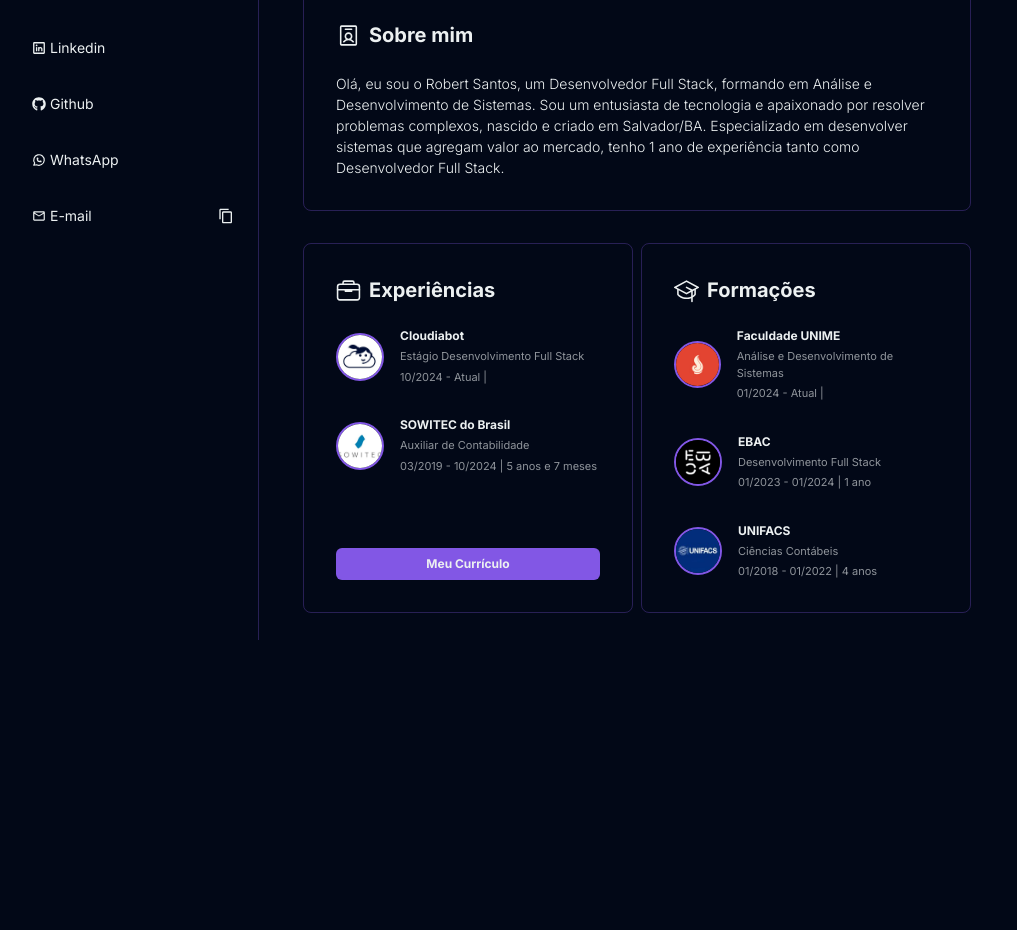
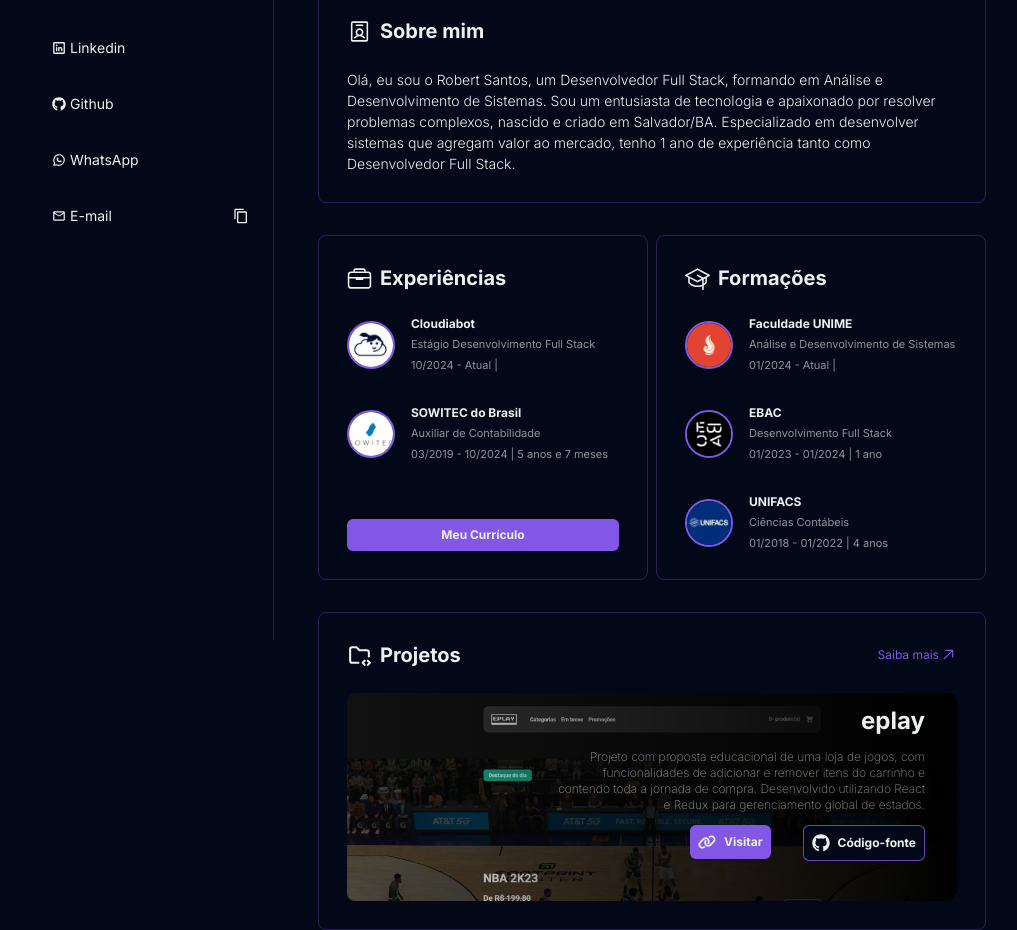
Before and after one commit to RO-HSA/portfolio, a Next.js app: page / in a window 1280 px wide. Shown: the part 160-1090 px from the top of the page, without its empty margins (125-1142 px from the left). Before the commit the page ends 800 px from the top, so only its background shows below. Built offline with nearby package versions, Linux system fonts and the light colour scheme.

Commit message:
feat: add projects listing

```diff
--- a/src/app/layout.tsx
+++ b/src/app/layout.tsx
@@ -1,7 +1,7 @@
 import type { Metadata } from 'next';
 import { Inter } from 'next/font/google';
 
-import Sidebar from '@/components/ui/sidebar';
+import Sidebar from '@/components/sidebar';
 import './globals.css';
 
 const inter = Inter({
@@ -24,7 +24,7 @@
       <body
         className={`${inter.variable} antialiased font-inter container mx-auto`}
       >
-        <div className="grid grid-cols-[30%_1fr] justify-center h-screen pt-4">
+        <div className="flex justify-center h-screen pt-4 relative">
           <Sidebar />
           <main className="h-full lg:pl-11">{children}</main>
         </div>
--- a/src/app/page.tsx
+++ b/src/app/page.tsx
@@ -2,6 +2,7 @@
 import EducationsList from '@/components/educations-list';
 import ExperiencesList from '@/components/experiences-list';
 import Header from '@/components/header';
+import ProjectsList from '@/components/projects-list';
 
 export default function Home() {
   return (
@@ -15,6 +16,8 @@
 
         <EducationsList />
       </div>
+
+      <ProjectsList />
     </div>
   );
 }
--- /dev/null
+++ b/src/components/projects-list.tsx
@@ -0,0 +1,26 @@
+import { TbFolderCode } from 'react-icons/tb';
+
+import Section from './ui/section';
+import ProjectBanner from './ui/project-banner';
+import { projects } from '@/configs/main-items';
+
+const ProjectsList = () => {
+  return (
+    <Section title="Projetos" icon={TbFolderCode} url="/projects">
+      {projects.map(
+        ({ title, description, backgroundImg, deployUrl, repositoryUrl }) => (
+          <ProjectBanner
+            key={title}
+            title={title}
+            description={description}
+            backgroundImg={backgroundImg}
+            deployUrl={deployUrl}
+            repositoryUrl={repositoryUrl}
+          />
+        ),
+      )}
+    </Section>
+  );
+};
+
+export default ProjectsList;
--- a/src/components/ui/sidebar.tsx
+++ b/src/components/sidebar.tsx
@@ -1,5 +1,5 @@
-import NavEmailButton from './nav-email-btn';
-import LinkButton from './link-button';
+import NavEmailButton from './ui/nav-email-btn';
+import LinkButton from './ui/link-button';
 import { sidebarItems } from '@/configs/sidebar-items';
 
 const Sidebar = () => {
--- a/src/components/ui/link-button.tsx
+++ b/src/components/ui/link-button.tsx
@@ -7,18 +7,24 @@
 
 import { cn } from '@/lib/utils';
 
-const linkButtonVariants = cva('flex justify-start transition-colors w-full', {
-  variants: {
-    variant: {
-      link: 'py-2 px-2 max-w-[218px] rounded-md h-12 text-sm',
-      download:
-        'flex justify-center items-center py-2 bg-primary rounded-md font-bold text-xs gap-2',
+const linkButtonVariants = cva(
+  'flex items-center justify-start py-2 px-2 transition-colors w-full',
+  {
+    variants: {
+      variant: {
+        default: 'gap-1 max-w-[218px] rounded-md h-12 text-sm',
+        download:
+          'justify-center items-center bg-primary hover:bg-primary/80 hover:text-foreground/80 rounded-md font-bold text-xs gap-2',
+        link: 'justify-center items-center bg-primary hover:bg-primary/80 hover:text-foreground/80 rounded-md font-bold text-xs gap-2',
+        linkOutline:
+          'justify-center items-center bg-background hover:bg-background/80 hover:text-foreground/80 border border-primary/80 rounded-md font-bold text-xs gap-2',
+      },
+    },
+    defaultVariants: {
+      variant: 'default',
     },
   },
-  defaultVariants: {
-    variant: 'link',
-  },
-});
+);
 
 interface LinkButtonProps
   extends AnchorHTMLAttributes<HTMLAnchorElement>,
@@ -36,19 +42,21 @@
   const pathname = usePathname();
   const isInternalLink = link.startsWith('/');
 
+  const isDefault = !variant || variant === 'default';
+
   return (
     <Link
       className={cn(
         linkButtonVariants({ variant, className }),
-        pathname === link && (!variant || variant === 'link')
+        pathname === link && isDefault
           ? 'bg-foreground/20 text-primary hover:bg-foreground/10 hover:text-primary/90'
-          : 'hover:bg-foreground/20 hover:text-primary',
+          : isDefault && 'hover:bg-foreground/20 hover:text-primary',
       )}
       href={link}
       download={variant === 'download'}
       target={isInternalLink ? undefined : '_blank'}
     >
-      <div className="flex items-center gap-1 text-inherit">{children}</div>
+      {children}
     </Link>
   );
 };
--- /dev/null
+++ b/src/components/ui/project-banner.tsx
@@ -0,0 +1,52 @@
+import { FC } from 'react';
+import { FaGithub, FaLink } from 'react-icons/fa6';
+
+import LinkButton from './link-button';
+
+export interface ProjectBannerProps {
+  title: string;
+  backgroundImg: string;
+  description: string;
+  deployUrl: string;
+  repositoryUrl: string;
+}
+
+const ProjectBanner: FC<ProjectBannerProps> = ({
+  title,
+  description,
+  backgroundImg,
+  deployUrl,
+  repositoryUrl,
+}) => {
+  return (
+    <div
+      style={{ backgroundImage: `url(${backgroundImg})` }}
+      className="rounded-lg w-full h-52 bg-cover overflow-clip bg-no-repeat"
+    >
+      <div className="w-full h-full bg-gradient-to-r from-transparent to-black">
+        <div className="flex flex-col items-end gap-3 pt-3 pr-8">
+          <h6 className="text-2xl font-bold">{title}</h6>
+          <span className="text-xs opacity-60 max-w-[368px] text-right font-extralight">
+            {description}
+          </span>
+          <div className="flex gap-8 max-w-[242px]">
+            <div>
+              <LinkButton link={deployUrl} variant="link">
+                <FaLink size={18} />
+                Visitar
+              </LinkButton>
+            </div>
+            <div>
+              <LinkButton link={repositoryUrl} variant="linkOutline">
+                <FaGithub size={18} />
+                Código-fonte
+              </LinkButton>
+            </div>
+          </div>
+        </div>
+      </div>
+    </div>
+  );
+};
+
+export default ProjectBanner;
--- a/src/components/ui/section.tsx
+++ b/src/components/ui/section.tsx
@@ -12,7 +12,7 @@
 
 const Section: FC<SectionProps> = ({ title, icon: Icon, url, children }) => {
   return (
-    <section className="flex flex-col gap-6 border border-primary/30 p-8 rounded-lg w-full">
+    <section className="flex flex-col gap-6 border border-primary/30 p-7 rounded-lg w-full">
       <div className="flex justify-between">
         <div className="flex gap-2 items-center">
           <Icon size={25} />
--- a/src/configs/main-items.ts
+++ b/src/configs/main-items.ts
@@ -1,4 +1,5 @@
 import { ExperienceProps } from '@/components/ui/experience';
+import { ProjectBannerProps } from '@/components/ui/project-banner';
 
 export const techs = [
   'React',
@@ -47,3 +48,14 @@
     endDate: new Date('2022-01-01'),
   },
 ];
+
+export const projects: ProjectBannerProps[] = [
+  {
+    title: 'eplay',
+    backgroundImg: '/projects/eplay.jpg',
+    description:
+      'Projeto com proposta educacional de uma loja de jogos, com funcionalidades de adicionar e remover itens do carrinho e contendo toda a jornada de compra. Desenvolvido utilizando React e Redux para gerenciamento global de estados.',
+    deployUrl: 'https://eplay-steel.vercel.app',
+    repositoryUrl: 'https://github.com/RO-HSA/eplay',
+  },
+];
```
Also changed, not shown: public/projects/eplay.jpg (added).
